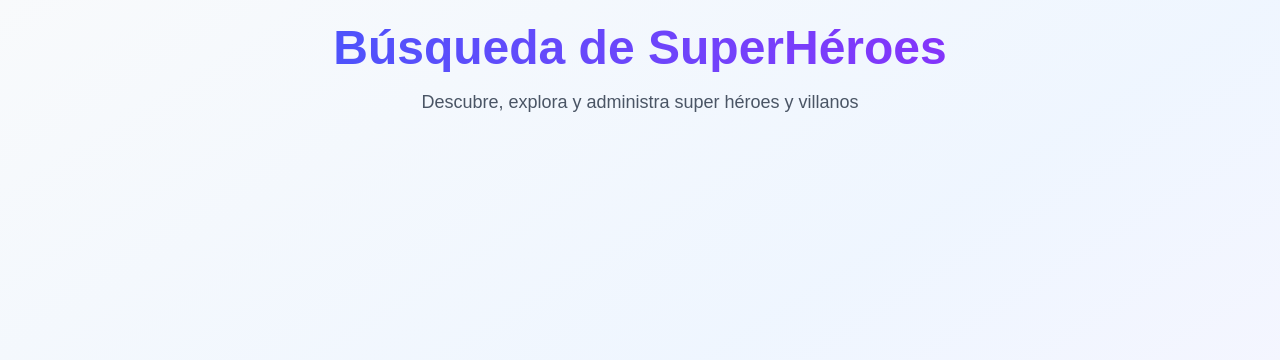
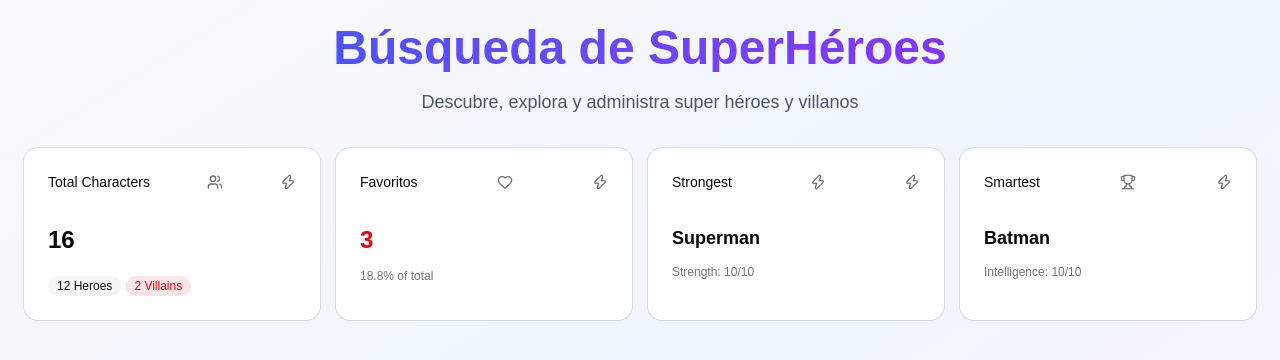
Before and after one commit to ArnBon/05-Heroes-App, a React (Vite) app: page /search in a window 1280 px wide. Shown: the top 360 px of the page. Built offline with nearby package versions, Linux system fonts and the light colour scheme.

Commit message:
seccion 13 clase 181 Parte 2 pensemos en componentes

```diff
--- /dev/null
+++ b/src/heroes/components/HeroStatCard.tsx
@@ -0,0 +1,28 @@
+import { Card, CardContent, CardHeader, CardTitle } from '@/components/ui/card'
+import { Zap } from 'lucide-react'
+import type { PropsWithChildren } from 'react';
+import type { JSX } from 'react/jsx-runtime';
+
+
+interface Props extends PropsWithChildren {
+    title: string;
+    icon: JSX.Element;
+}
+
+
+export const HeroStatCard = ({title, icon, children}: Props) => {
+  return (
+    <Card>
+        <CardHeader className="flex flex-row items-center justify-between space-y-0 pb-2">
+            <CardTitle className="text-sm font-medium">{title}</CardTitle>
+            {icon}
+            <Zap className="h-4 w-4 text-muted-foreground" />
+        </CardHeader>
+        <CardContent>
+            {/* <div className="text-lg font-bold">Superman</div>
+            <p className="text-xs text-muted-foreground">Strength: 10/10</p> */}
+            {children}
+        </CardContent>
+    </Card>
+  )
+}
--- /dev/null
+++ b/src/heroes/components/HeroStats.tsx
@@ -0,0 +1,48 @@
+import { Badge } from '@/components/ui/badge'
+import { Heart, Trophy, Users, Zap } from 'lucide-react'
+import { HeroStatCard } from './HeroStatCard'
+
+
+export const HeroStats = () => {
+  return (
+            <div className="grid grid-cols-2 md:grid-cols-4 gap-4 mb-8">
+
+
+        <HeroStatCard
+          title = 'Total Characters'
+          icon = {<Users className="h-4 w-4 text-muted-foreground" />}>
+            <div className="text-2xl font-bold">16</div>
+              <div className="flex gap-1 mt-2">
+                <Badge variant="secondary" className="text-xs">
+                  12 Heroes
+                </Badge>
+                <Badge variant="destructive" className="text-xs">
+                  2 Villains
+                </Badge>
+            </div>
+        </HeroStatCard>
+
+         <HeroStatCard
+          title = 'Favoritos'
+          icon = {<Heart className="h-4 w-4 text-muted-foreground" />}>
+            <div className="text-2xl font-bold text-red-600">3</div>
+              <p className="text-xs text-muted-foreground">18.8% of total</p>
+          </HeroStatCard>
+
+         <HeroStatCard
+          title = 'Strongest'
+          icon = {<Zap className="h-4 w-4 text-muted-foreground" />}>
+           <div className="text-lg font-bold">Superman</div>
+              <p className="text-xs text-muted-foreground">Strength: 10/10</p>
+          </HeroStatCard>
+
+          <HeroStatCard
+          title = 'Smartest'
+          icon = {<Trophy className="h-4 w-4 text-muted-foreground" />}>
+            <div className="text-lg font-bold">Batman</div>
+              <p className="text-xs text-muted-foreground">Intelligence: 10/10</p>
+          </HeroStatCard>
+
+        </div>
+  )
+}
--- a/src/heroes/pages/home/HomePage.tsx
+++ b/src/heroes/pages/home/HomePage.tsx
@@ -1,11 +1,13 @@
-import { Search, Plus,  Filter, SortAsc,  Heart,  Grid,  Users,  Zap,  Trophy,  Eye,  Brain,  Gauge,  Shield,  ChevronLeft,  ChevronRight,  MoreHorizontal,} from "lucide-react"
+import { Search, Plus,  Filter, SortAsc,  Heart,  Grid,  Zap, Eye, Brain, Gauge, Shield, ChevronLeft,  ChevronRight,  MoreHorizontal,} from "lucide-react"
 import { Button } from "@/components/ui/button"
 import { Input } from "@/components/ui/input"
 import { Badge } from "@/components/ui/badge"
-import { Card, CardContent, CardHeader, CardTitle } from "@/components/ui/card"
+import { Card, CardContent, CardHeader } from "@/components/ui/card"
 import { Progress } from "@/components/ui/progress"
 import { Tabs, TabsList, TabsTrigger } from "@/components/ui/tabs"
 import { CustomJumbotrom } from "@/components/custom/CustomJumbotrom"
+
+import { HeroStats } from "@/heroes/components/HeroStats"
 
 
 export const HomePage = () => {
@@ -13,63 +15,10 @@
     <>
       <>
         {/* Header */}
-        <CustomJumbotrom
-        title= "Universo de SuperHéroes"
-        description="Descubre, explora y administra super héroes y villanos"></CustomJumbotrom>
+        <CustomJumbotrom title= "Universo de SuperHéroes" description="Descubre, explora y administra super héroes y villanos"></CustomJumbotrom>
 
         {/* Stats Dashboard */}
-        <div className="grid grid-cols-2 md:grid-cols-4 gap-4 mb-8">
-          <Card>
-            <CardHeader className="flex flex-row items-center justify-between space-y-0 pb-2">
-              <CardTitle className="text-sm font-medium">Total Characters</CardTitle>
-              <Users className="h-4 w-4 text-muted-foreground" />
-            </CardHeader>
-            <CardContent>
-              <div className="text-2xl font-bold">16</div>
-              <div className="flex gap-1 mt-2">
-                <Badge variant="secondary" className="text-xs">
-                  12 Heroes
-                </Badge>
-                <Badge variant="destructive" className="text-xs">
-                  2 Villains
-                </Badge>
-              </div>
-            </CardContent>
-          </Card>
-
-          <Card>
-            <CardHeader className="flex flex-row items-center justify-between space-y-0 pb-2">
-              <CardTitle className="text-sm font-medium">Favorites</CardTitle>
-              <Heart className="h-4 w-4 text-muted-foreground" />
-            </CardHeader>
-            <CardContent>
-              <div className="text-2xl font-bold text-red-600">3</div>
-              <p className="text-xs text-muted-foreground">18.8% of total</p>
-            </CardContent>
-          </Card>
-
-          <Card>
-            <CardHeader className="flex flex-row items-center justify-between space-y-0 pb-2">
-              <CardTitle className="text-sm font-medium">Strongest</CardTitle>
-              <Zap className="h-4 w-4 text-muted-foreground" />
-            </CardHeader>
-            <CardContent>
-              <div className="text-lg font-bold">Superman</div>
-              <p className="text-xs text-muted-foreground">Strength: 10/10</p>
-            </CardContent>
-          </Card>
-
-          <Card>
-            <CardHeader className="flex flex-row items-center justify-between space-y-0 pb-2">
-              <CardTitle className="text-sm font-medium">Smartest</CardTitle>
-              <Trophy className="h-4 w-4 text-muted-foreground" />
-            </CardHeader>
-            <CardContent>
-              <div className="text-lg font-bold">Batman</div>
-              <p className="text-xs text-muted-foreground">Intelligence: 10/10</p>
-            </CardContent>
-          </Card>
-        </div>
+       <HeroStats></HeroStats>
 
         {/* Controls */}
         <div className="flex flex-col lg:flex-row gap-4 mb-8">
--- a/src/heroes/pages/search/SearchPage.tsx
+++ b/src/heroes/pages/search/SearchPage.tsx
@@ -1,11 +1,17 @@
 import { CustomJumbotrom } from "@/components/custom/CustomJumbotrom";
+import { HeroStats } from "@/heroes/components/HeroStats";
 
 export const SearchPage = () => {
   return (
     <>
     <CustomJumbotrom
     title= "Búsqueda de SuperHéroes"
-    description="Descubre, explora y administra super héroes y villanos"></CustomJumbotrom>
+    description="Descubre, explora y administra super héroes y villanos">
+    </CustomJumbotrom>
+
+     {/* Stats Dashboard */}
+           <HeroStats></HeroStats>
+
     </>
   );
 };
```
